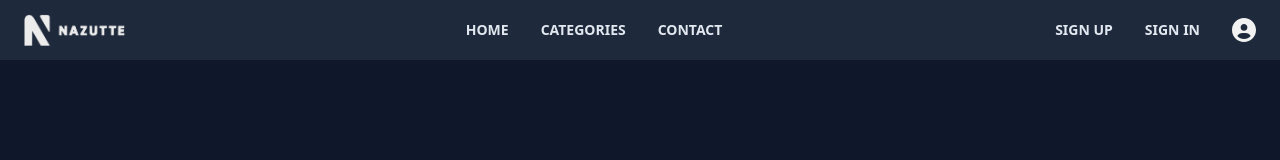
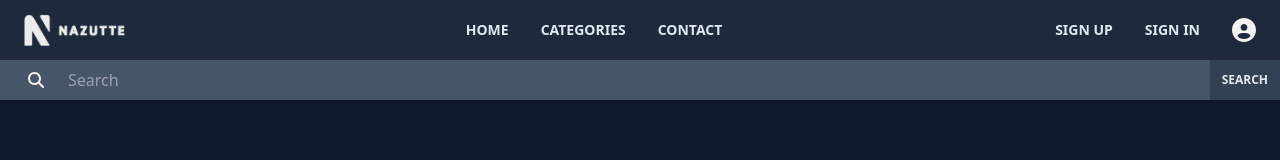
Before and after one commit to Nazutte/tailwind-tutorial, a website: page ui/index.html in a window 1280 px wide. Drawn offline with Linux system fonts and the light colour scheme.

Commit message:
feature search bar ui

```diff
--- a/ui/css/main.css
+++ b/ui/css/main.css
@@ -5,7 +5,7 @@
 @tailwind utilities;
 
 body {
-  @apply bg-slate-900;
+  @apply bg-slate-900 text-slate-200 font-semibold;
 }
 
 .nav-bar {
@@ -21,11 +21,30 @@ body {
 }
 
 .nav-item {
-  @apply text-slate-200 px-4 py-5 uppercase font-semibold text-sm;
+  @apply px-4 py-5 uppercase text-sm;
   @apply hover:bg-slate-700 ease-in duration-200;
 }
 
-.icon-config {
+.user-icon {
   @apply h-14 p-4;
   @apply hover:bg-slate-700 ease-in duration-200;
 }
+
+.search-bar {
+  @apply bg-slate-600 flex w-full pl-4 items-center justify-start;
+}
+
+.search-icon {
+  @apply h-10 p-3;
+  @apply hover:bg-slate-500 ease-in duration-200;
+}
+
+.search--bar {
+  @apply bg-slate-600 font-medium w-screen px-3;
+  @apply focus:outline-none;
+}
+
+.search-button {
+  @apply uppercase font-bold text-xs p-3 bg-slate-700;
+  @apply hover:bg-slate-800;
+}
--- a/ui/index.html
+++ b/ui/index.html
@@ -5,10 +5,10 @@
         <meta http-equiv="X-UA-Compatible" content="IE=edge">
         <meta name="viewport" content="width=device-width, initial-scale=1.0">
         <link href="css/tailwind.css" rel="stylesheet">
-        <!-- <script src="https://kit.fontawesome.com/db870cbd31.js" crossorigin="anonymous"></script> -->
     </head>
 
     <body>
+        <!-- NAV BAR -->
         <div class="nav-bar">
             <img class="logo" src="images/logo-white.png">
 
@@ -23,8 +23,16 @@
                     <li class="nav-item">sign up</li>
                     <li class="nav-item">sign in</li>
                 </ul>
-                <img class="icon-config" src="images/circle-user-solid.svg">
+                <img class="user-icon" src="images/circle-user-solid.svg">
             </div>
+        </div>
+
+        <!-- SEARCH BAR -->
+        <div class="search-bar">
+            <img class="search-icon" src="images/magnifying-glass-solid.svg">
+
+            <input class="search--bar" type="search" placeholder="Search">
+            <button class="search-button">search</button>
         </div>
     </body>
 </html>
```
Also changed, not shown: ui/css/tailwind.css, ui/images/magnifying-glass-solid.svg (added).
